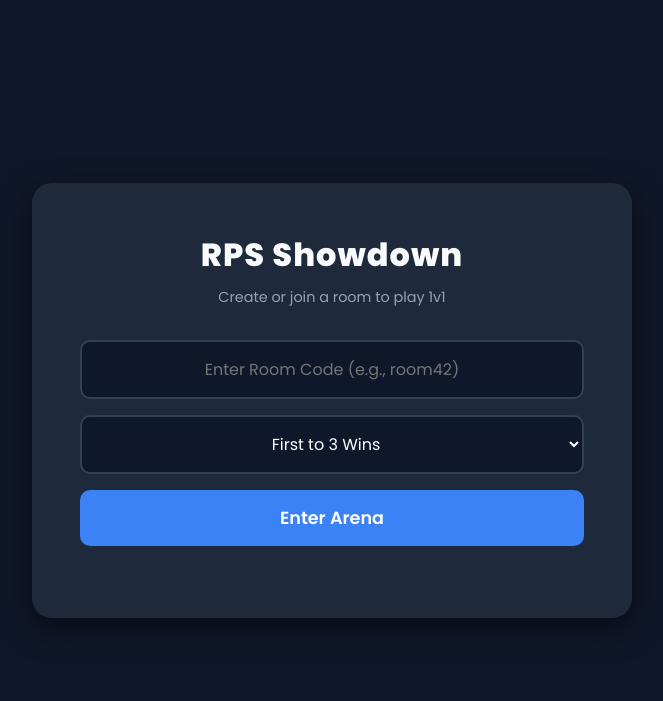
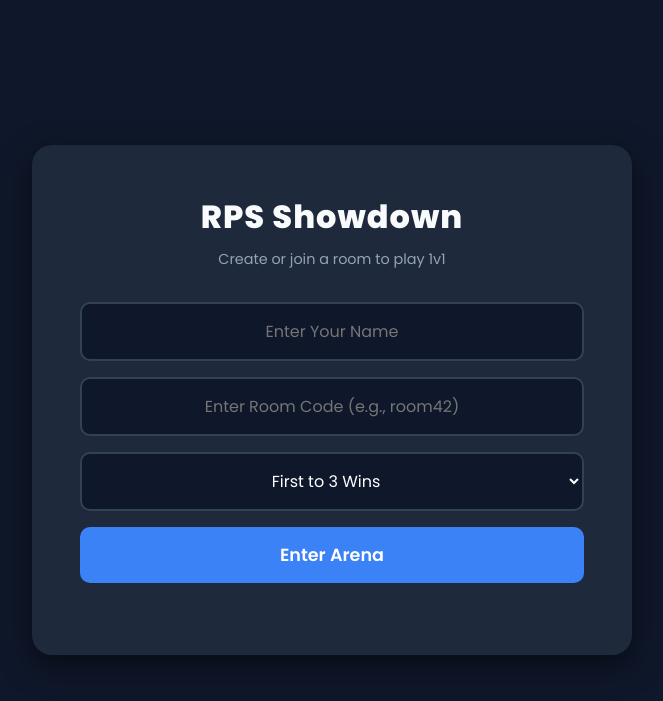
Before and after one commit to rajaryn/rps_game, a Flask app: page / in a window 1280 px wide. Shown: the top 701 px of the page, without its empty margins (308-971 px from the left). Run offline with Flask 3, Linux system fonts and the light colour scheme; some libraries are stand-ins or nearby versions.

Commit message:
Added vfx and sfx

```diff
--- a/app.py
+++ b/app.py
@@ -5,7 +5,7 @@ app = Flask(__name__)
 app.config['SECRET_KEY'] = 'your_secret_key'
 socketio = SocketIO(app)
 
-# State: { room_id: { players, choices, scores, ready, mode, limit } }
+# State: { room_id: { players, names, choices, scores, mode, limit } }
 games = {}
 
 @app.route('/')
@@ -15,16 +15,16 @@ def index():
 @socketio.on('join_room')
 def handle_join(data):
     room = data['room']
+    player_name = data.get('name', 'Anonymous')
     sid = request.sid
     mode_data = data.get('settings', 'rounds_3').split('_')
     mode = mode_data[0]
     limit = int(mode_data[1])
 
     if room not in games:
-        # First player creates the room settings
         games[room] = {
-            'players': [], 'choices': {}, 'scores': {},
-            'ready': [], 'mode': mode, 'limit': limit
+            'players': [], 'names': {}, 'choices': {}, 'scores': {},
+            'mode': mode, 'limit': limit
         }
 
     if len(games[room]['players']) >= 2:
@@ -32,17 +32,19 @@ def handle_join(data):
         return
 
     games[room]['players'].append(sid)
+    games[room]['names'][sid] = player_name
     games[room]['scores'][sid] = 0
     join_room(room)
 
-    emit('status', {'message': f'Joined {room}. Waiting for opponent...'}, to=sid)
+    emit('status', {'message': f'Joined {room} as {player_name}. Waiting for opponent...'}, to=sid)
 
     if len(games[room]['players']) == 2:
-        # Send room settings to both players to sync UI
+        p1, p2 = games[room]['players'][0], games[room]['players'][1]
         emit('start_match', {
             'message': 'Match starting!',
             'mode': games[room]['mode'],
-            'limit': games[room]['limit']
+            'limit': games[room]['limit'],
+            'names': [games[room]['names'][p1], games[room]['names'][p2]]
         }, to=room)
 
 @socketio.on('make_choice')
@@ -60,20 +62,22 @@ def handle_choice(data):
 def evaluate_winner(room):
     players = games[room]['players']
     p1, p2 = players[0], players[1]
+    p1_name = games[room]['names'][p1]
+    p2_name = games[room]['names'][p2]
     choice1, choice2 = games[room]['choices'][p1], games[room]['choices'][p2]
 
     rules = {'rock': 'scissors', 'paper': 'rock', 'scissors': 'paper'}
 
-    winner_sid = None
+    winner_sid = 'tie' # NEW: Default to tie
     if choice1 == choice2:
         result_text = "It's a tie!"
     elif rules.get(choice1) == choice2:
-        result_text = "Player 1 wins!"
-        winner_sid = p1
+        result_text = f"{p1_name} wins!"
+        winner_sid = p1 # NEW
         games[room]['scores'][p1] += 1
     else:
-        result_text = "Player 2 wins!"
-        winner_sid = p2
+        result_text = f"{p2_name} wins!"
+        winner_sid = p2 # NEW
         games[room]['scores'][p2] += 1
 
     # Check for game over in 'rounds' mode
@@ -86,14 +90,14 @@ def evaluate_winner(room):
         'result': result_text,
         'p1_choice': choice1,
         'p2_choice': choice2,
-        'scores': list(games[room]['scores'].values()),
-        'game_over': game_over
+        'scores': [games[room]['scores'][p1], games[room]['scores'][p2]],
+        'names': [p1_name, p2_name],
+        'game_over': game_over,
+        'winner_sid': winner_sid # NEW: Send this to the frontend
     }, to=room)
 
-    # Clear choices for the next round
     games[room]['choices'] = {}
 
-    # NEW: Automatically start the next round after a 3-second delay
     if not game_over:
         socketio.sleep(3)
         socketio.emit('start_round', to=room)
--- a/templates/index.html
+++ b/templates/index.html
@@ -165,13 +192,14 @@
 </head>
 <body>
 
-    <div class="container">
+    <div class="container" id="main-container">
 
         <div id="lobby-screen" class="screen active">
             <h1>RPS Showdown</h1>
             <p class="subtitle">Create or join a room to play 1v1</p>
 
             <div class="input-group">
+                <input type="text" id="name-input" placeholder="Enter Your Name" autocomplete="off" maxlength="15">
                 <input type="text" id="room-input" placeholder="Enter Room Code (e.g., room42)" autocomplete="off">
 
                 <select id="game-mode">
@@ -189,9 +217,9 @@
         <div id="game-screen" class="screen">
 
             <div id="scoreboard">
-                <div>P1: <span id="score-p1" class="score">0</span></div>
+                <div><span id="name-p1">P1</span>: <span id="score-p1" class="score">0</span></div>
                 <div id="main-timer" class="hidden">60s</div>
-                <div>P2: <span id="score-p2" class="score">0</span></div>
+                <div><span id="name-p2">P2</span>: <span id="score-p2" class="score">0</span></div>
             </div>
 
             <div id="status-bar">Waiting for opponent...</div>
@@ -224,7 +252,20 @@
 
         const emojiMap = { 'rock': '🪨', 'paper': '📄', 'scissors': '✂️' };
 
-        // --- Socket Listeners ---
+        // --- NEW: Audio SFX Setup ---
+        const sfx = {
+            select: new Audio('https://cdn.pixabay.com/download/audio/2021/08/04/audio_0625c1539c.mp3?filename=button-124476.mp3'),
+            win: new Audio('https://cdn.pixabay.com/download/audio/2021/08/04/audio_bb630cc098.mp3?filename=success-1-6297.mp3'),
+            lose: new Audio('https://cdn.pixabay.com/download/audio/2021/08/04/audio_c6ccf3232f.mp3?filename=negative_beeps-6008.mp3'),
+            tie: new Audio('https://cdn.pixabay.com/download/audio/2022/03/15/audio_793b821422.mp3?filename=pop-94319.mp3')
+        };
+
+        // Helper function to play sound safely
+        function playSound(type) {
+            sfx[type].currentTime = 0; // Reset sound to start if played rapidly
+            sfx[type].play().catch(e => console.log("Audio play prevented by browser:", e));
+        }
+
         socket.on('status', function(data) {
             if (document.getElementById('lobby-screen').classList.contains('active')) {
                 document.getElementById('lobby-msg').innerText = data.message;
@@ -242,6 +283,9 @@
             document.getElementById('lobby-screen').classList.remove('active');
             document.getElementById('game-screen').classList.add('active');
 
+            document.getElementById('name-p1').innerText = data.names[0];
+            document.getElementById('name-p2').innerText = data.names[1];
+
             gameMode = data.mode;
             if (gameMode === 'time') {
                 startMainTimer(data.limit);
@@ -258,34 +302,54 @@
             clearInterval(roundTimerInterval);
             document.getElementById('timer').innerText = '0';
 
-            // Update Scores
             document.getElementById('score-p1').innerText = data.scores[0];
             document.getElementById('score-p2').innerText = data.scores[1] || 0;
 
-            // Show Results
             document.getElementById('result-winner').innerText = data.result;
             document.getElementById('result-matchup').innerText =
-                `P1: ${emojiMap[data.p1_choice]} vs P2: ${emojiMap[data.p2_choice]}`;
+                `${data.names[0]}: ${emojiMap[data.p1_choice]}  vs  ${data.names[1]}: ${emojiMap[data.p2_choice]}`;
 
             document.getElementById('result-box').style.display = 'block';
             document.querySelectorAll('.weapon-btn').forEach(b => b.disabled = true);
 
-            // Handle Game Over or Auto-Next Round
+            // --- Trigger SFX & VFX ---
+            if (data.winner_sid === socket.id) {
+                playSound('win');
+                confetti({
+                    particleCount: 150,
+                    spread: 80,
+                    origin: { y: 0.6 },
+                    colors: ['#3b82f6', '#10b981', '#ffffff']
+                });
+            } else if (data.winner_sid !== 'tie') {
+                playSound('lose');
+                document.body.classList.add('flash-red-vfx');
+                document.getElementById('main-container').classList.add('shake-vfx');
+
+                setTimeout(() => {
+                    document.body.classList.remove('flash-red-vfx');
+                    document.getElementById('main-container').classList.remove('shake-vfx');
+                }, 500);
+            } else {
+                playSound('tie');
+            }
+
             if (data.game_over) {
                 endGame();
             } else {
                 document.getElementById('status-bar').innerText = "Next round starting in 3 seconds...";
-                document.getElementById('next-btn').style.display = 'none'; // Ensure button stays hidden
+                document.getElementById('next-btn').style.display = 'none';
             }
         });
 
-        // --- Game Actions ---
         function joinRoom() {
+            const name = document.getElementById('name-input').value.trim() || 'Player';
             const room = document.getElementById('room-input').value.trim();
             const settings = document.getElementById('game-mode').value;
+
             if (room) {
                 currentRoom = room;
-                socket.emit('join_room', { room: room, settings: settings });
+                socket.emit('join_room', { room: room, name: name, settings: settings });
                 document.getElementById('lobby-msg').innerText = "Connecting...";
             }
         }
@@ -294,10 +358,12 @@
             if (isGameOver) return;
             choiceMade = false;
             document.getElementById('result-box').style.display = 'none';
+
             document.querySelectorAll('.weapon-btn').forEach(b => {
                 b.disabled = false;
-                b.classList.remove('selected');
+                b.classList.remove('weapon-selected-vfx');
             });
+
             document.getElementById('status-bar').innerText = "Pick your weapon!";
             startRoundTimer(10);
         }
@@ -307,14 +373,14 @@
 
             choiceMade = true;
             document.querySelectorAll('.weapon-btn').forEach(b => b.disabled = true);
-            document.getElementById(`btn-${choice}`).classList.add('selected');
-            document.getElementById(`btn-${choice}`).disabled = false; // Keep selected visible
+
+            playSound('select'); // Play lock-in sound
+            document.getElementById(`btn-${choice}`).classList.add('weapon-selected-vfx');
 
             socket.emit('make_choice', { room: currentRoom, choice: choice });
             document.getElementById('status-bar').innerText = `Locked in ${emojiMap[choice]}...`;
         }
 
-        // --- Timers ---
         function startRoundTimer(seconds) {
             let timeLeft = seconds;
             const timerEl = document.getElementById('timer');
@@ -361,9 +427,9 @@
 
             const nextBtn = document.getElementById('next-btn');
             nextBtn.innerText = "Return to Lobby";
-            nextBtn.style.display = 'inline-block'; // Reveal the button
+            nextBtn.style.display = 'inline-block';
             nextBtn.disabled = false;
-            nextBtn.setAttribute('onclick', 'location.reload()'); // Refreshes page to start over
+            nextBtn.setAttribute('onclick', 'location.reload()');
             document.getElementById('result-box').style.display = 'block';
         }
     </script>
```
Also changed, not shown: other parts of templates/index.html (+34 -7 lines).
